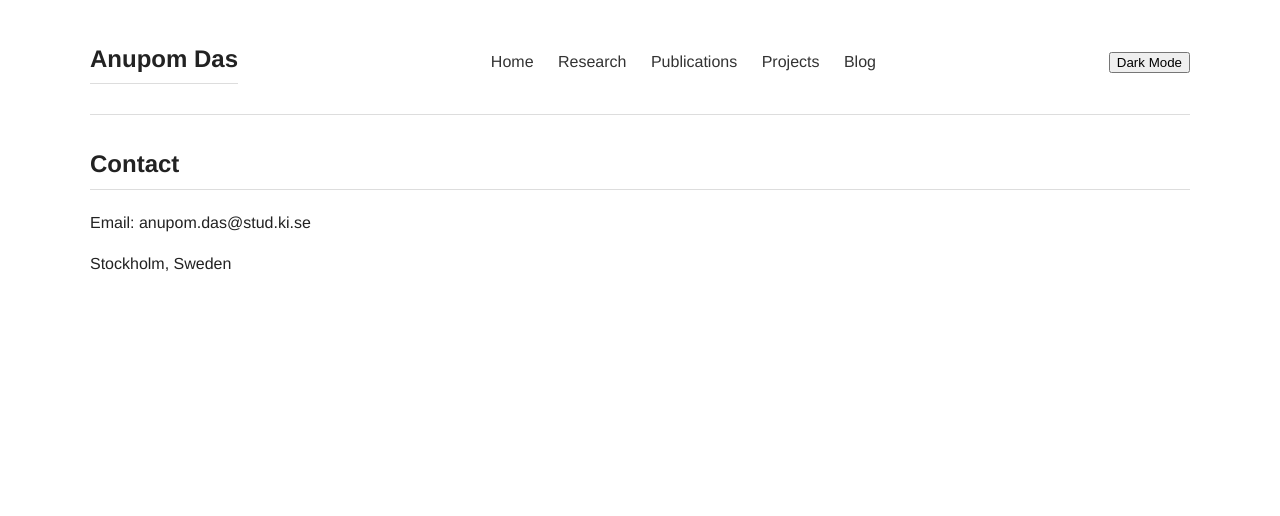
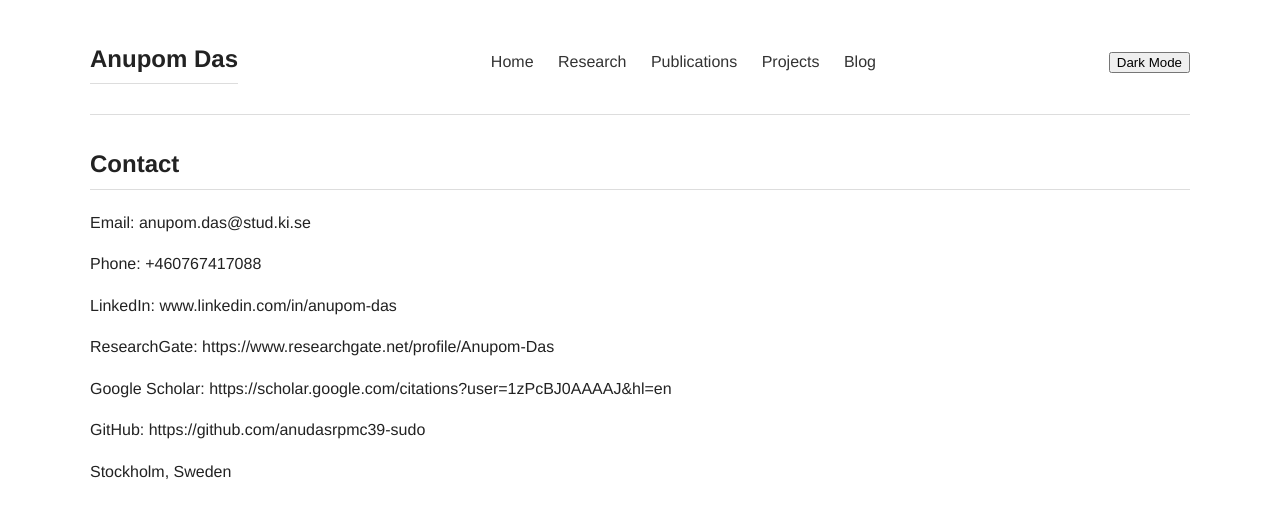
Before and after one commit to anudasrpmc39-sudo/Anupom_academic, a plain HTML site: page contact.html in a window 1280 px wide. Drawn offline with Linux system fonts and the light colour scheme.

Commit message:
Update contact.html

```diff
--- a/contact.html
+++ b/contact.html
@@ -35,7 +35,14 @@
 
 <h2>Contact</h2>
 
-<p>Email: anupom.das@stud.ki.se</p>
+<p>Email: anupom.das@stud.ki.se </p>
+<p> Phone: +460767417088</p>
+
+<p> LinkedIn: www.linkedin.com/in/anupom-das </p>
+<p> ResearchGate: https://www.researchgate.net/profile/Anupom-Das </p>
+<p> Google Scholar: https://scholar.google.com/citations?user=1zPcBJ0AAAAJ&hl=en </p>
+<p> GitHub: https://github.com/anudasrpmc39-sudo </p>
+</p>
 
 <p>Stockholm, Sweden</p>
 
```
